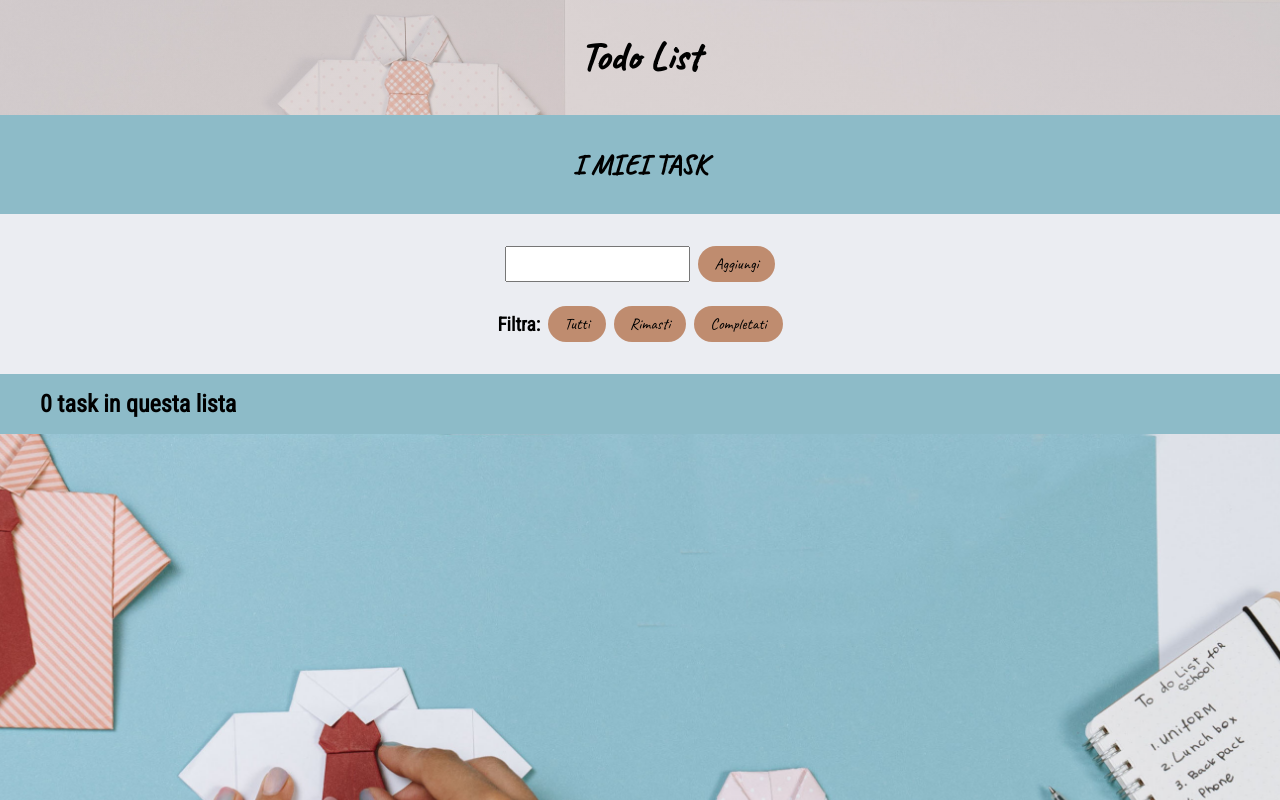
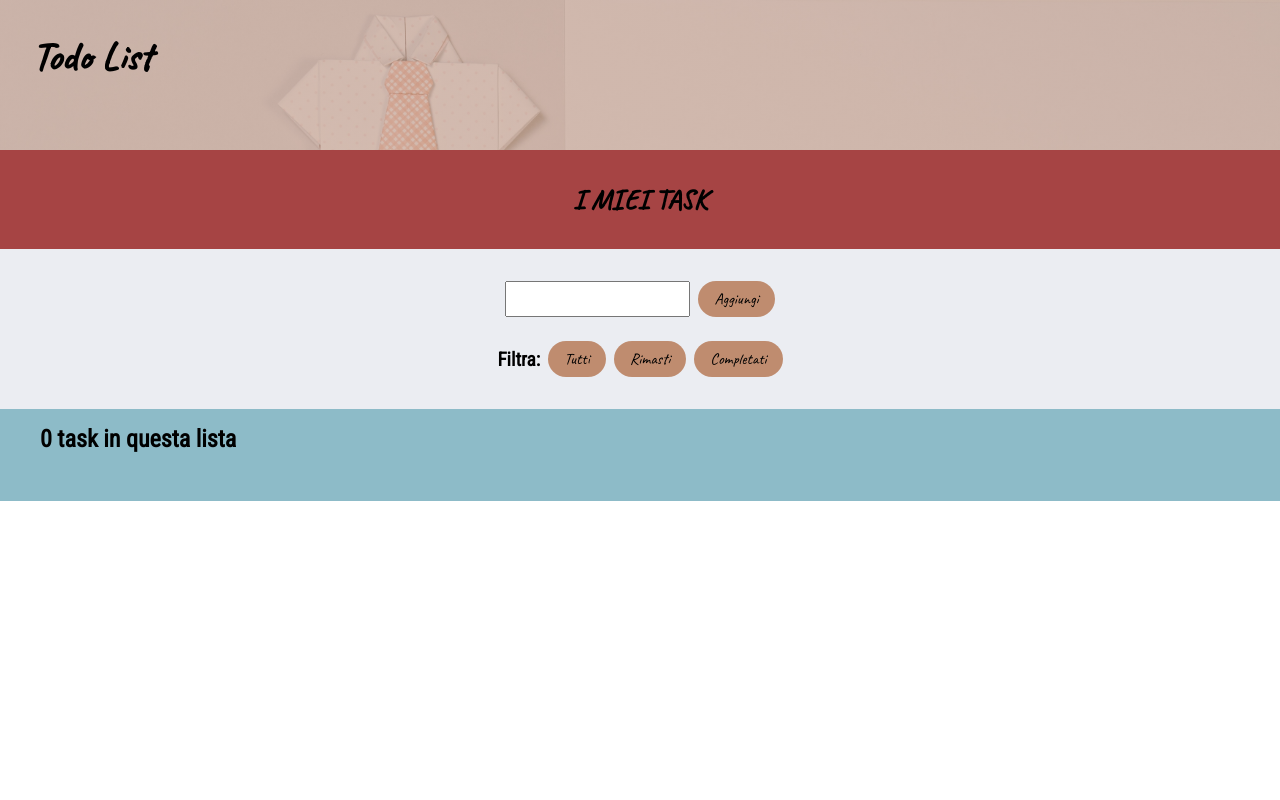
Before and after one commit to serenagaiascicolone/todo-list-redux-react-me, a React (Create React App) app: page / in a window 1280 px wide. Shown: the top 800 px of the page. Built offline with nearby package versions, Linux system fonts and the light colour scheme.

Commit message:
130823 morning

```diff
--- a/src/App.js
+++ b/src/App.js
@@ -9,8 +9,8 @@ import TaskCounter from './components/TaskCounter';
 import TaskContainer from './components/TaskContainer';
 import { useSelector } from 'react-redux';
 import { selectTask } from './features/todo/taskSlice';
+import { nanoid } from 'nanoid';
 
-import { nanoid } from 'nanoid';
 function App() {
   const tasks = useSelector(selectTask)
 
--- a/src/components/Task.js
+++ b/src/components/Task.js
@@ -1,5 +1,6 @@
 import { useDispatch } from 'react-redux';
 import { deleteTask, toggleTask } from "../features/todo/taskSlice";
+
 function Task ({task}) {
 const dispatch = useDispatch();
     return (
--- a/src/components/TaskContainer.js
+++ b/src/components/TaskContainer.js
@@ -5,7 +5,7 @@ import { selectTask } from '../features/todo/taskSlice';
 
 function TaskContainer () {
 const tasks = useSelector(selectTask)
-console.log(tasks)
+
     return (
         <section className="tasks-container">
             {tasks.map(task => (
--- a/src/index.css
+++ b/src/index.css
@@ -44,12 +44,14 @@ h1, h2, h3, h4, h5, h6, p {
   width: 100%;
   background-image:
   linear-gradient(
-    rgb(191, 140, 111, 0.2),
-    rgb(191, 140, 111, 0.2)
+    rgb(191, 140, 111, 0.5),
+    rgb(191, 140, 111, 0.5)
   ),
   url(./img/pexels-cottonbro-studio-5190680.jpg);
   background-size: cover;
-  height: 115px;
+  background-attachment: ;
+  height: 150px;
+  display: flex;
 }
 
 .todo-list-header h1 {
@@ -72,6 +74,7 @@ main {
   text-align: center;
   padding: 2rem;
   text-transform: uppercase;
+  background-color: var(--last-color);
 }
 
 .add-and-filter-tasks {
@@ -145,12 +148,11 @@ button:hover {
   gap: 1rem;
   padding: 1rem 1rem;
   justify-content: center;
-  background-image: url(./img/tagliata.jpg);
+  background-color: var(--primary-color);
+  /* background-image: url(./img/tagliata.jpg);
   background-position: center ;
-  background-size: cover;
-  height: 100vh;
-
-
+  background-size: cover; */
+  /* height: 100vh; */
 }
 
 .task-container {
@@ -162,6 +164,10 @@ button:hover {
   height: 150px;
   position: relative;
   overflow-y: auto;
+}
+
+.task-container:nth-child(3n+1), .task-container:nth-child(4n+1){
+  background-color: red;
 }
 
 .task-container input {
```
